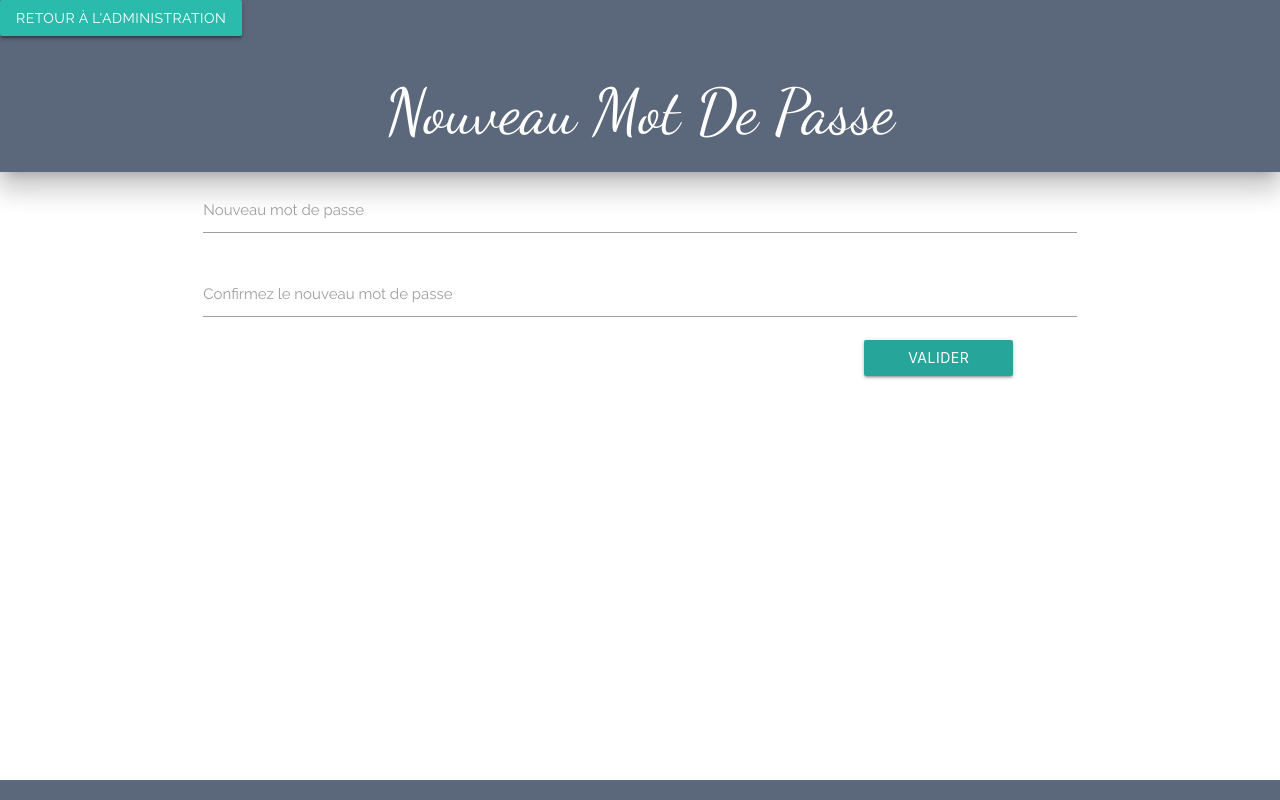
After one commit to thomassebert/Projet3, a PHP site: template vues/administrationNouveauMdp.html.twig in a window 1280 px wide. The commit adds this page. Run offline with PHP 8.4, Linux system fonts and the light colour scheme; the template is opened without the code that fills it, so the values that code supplies are empty; some libraries are stand-ins or nearby versions.

Commit message:
Modification Mdp

```diff
--- a/application/routes.php
+++ b/application/routes.php
@@ -43,11 +43,15 @@ $app->match('/administration/editer/{id}', "projet3\Controleurs\ControleurEditeu
 
 $app->get('/administration/corbeille', "projet3\Controleurs\ControleurCorbeille::obtenirVue" );
 
+// PAGE NOUVEAU MDP (ADMINISTRATION)
+// return = (vue) administrationNouveauMdp.html.twig
+
+$app->match('/administration/motdepasse/{id}/{post}', "projet3\Controleurs\ControleurNouveauMdp::obtenirVue" );
+
 // ACTION RESTAURATION D'UN ELEMENT
 // exit = (url) Redirection vers la page d'acceuil administration
 
 $app->match('/administration/restaurer/{id}/{typeElement}', "projet3\Controleurs\ControleurCorbeille::restaurer" );
-
 
 // PAGE D'ERREUR
 
--- a/vues/administrationAcceuil.html.twig
+++ b/vues/administrationAcceuil.html.twig
@@ -165,6 +165,7 @@
 
 <div class="flexx">
     <a class="waves-effect waves-teal btn-flat" href="http://alaska.thomassebert.fr/">Retour au site</a>
+    <a class="waves-effect waves-teal btn-flat center-align" href="http://alaska.thomassebert.fr/administration/motdepasse/{{ app.user.id }}/non"><i class="material-icons">settings</i></a>
     <a class="right-align waves-effect waves-teal btn-flat" href="{{ path('logout') }}">Déconnexion</a>
 </div>
 
--- /dev/null
+++ b/vues/administrationNouveauMdp.html.twig
@@ -0,0 +1,69 @@
+{% extends 'layout.html.twig' %}
+
+{% block titre %}
+
+    Modifier le mot de passe
+
+
+{% endblock %}
+
+{% block css %}
+
+
+
+<!-- CSS -->
+{% endblock %}
+
+{% block contenu %}
+
+
+    <header id="acceuil" class="white-text z-depth-4">
+        <a class="left-align btn waves-effect waves-teal" href="http://alaska.thomassebert.fr/administration">Retour à l'administration</a><h1 id="titrePrincipal" class="center-align">Nouveau Mot De Passe</h1>
+    </header>
+
+    {% if message %}
+        <div class="">
+            <strong>Erreur: </strong> {{ message }}
+        </div>
+    {% endif %}
+
+
+    <main class="container">
+
+        <!-- FORMULAIRE DE CONNEXION -->
+      <div class="row">
+         <form method="post" action='/administration/motdepasse/{{ app.user.id }}/oui'>
+             <div class="input-field col s12">
+                 <input type="password" name="mdp1" id="password1"/>
+                 <label for="password1">Nouveau mot de passe</label>
+             </div>
+             <div class="input-field col s12">
+                 <input type="password" name="mdp2" id="password2"/>
+                 <label for="password2">Confirmez le nouveau mot de passe</label>
+             </div>
+              {% if app.user.username == 'Visiteur' %}
+                <button class="col s4 offset-s7 m2 offset-m9 btn disabled waves-effect waves-teal" type="submit" name="action">Valider</button>
+              {% else %}
+                <button class="col s4 offset-s7 m2 offset-m9 btn waves-effect waves-teal" type="submit" name="action">Valider</button>
+              {% endif %}
+         </form>
+      </div>
+
+    </main>
+
+<!-- CONTENU -->
+{% endblock %}
+
+{% block footer %}
+
+
+
+<!-- FOOTER -->
+{% endblock %}
+
+{% block js %}
+
+
+
+<!-- JS -->
+{% endblock %}
--- a/vues/index.html.twig
+++ b/vues/index.html.twig
@@ -61,7 +61,7 @@
                         <div class="card-alignement card-title activator grey-text text-darken-4">
                             <div>
                                 <div class="row ">
-                                    <h3 class="activator col s8 offset-s2 titreEpisode"> {{ episode.titre |title }}  </h3> <i class="col s1 offset-s1 material-icons marge-haut">menu</i>
+                                    <h3 class="activator col s10 offset-s1 center-align titreEpisode"> {{ episode.titre |title }}  </h3> <i class="col s1 material-icons marge-haut">menu</i>
                                 </div>
                                 <p class="activator petit">{{ episode.nombre_vues }} vues, publié le {{ episode.date_publication }} par {{ episode.auteur }} </p>
                             </div>
```
Also changed, not shown: source/Controleurs/ControleurNouveauMdp.php (added, +41 -0 lines), source/DAO/UtilisateurDAO.php (+7 -0 lines), 2 other files.
